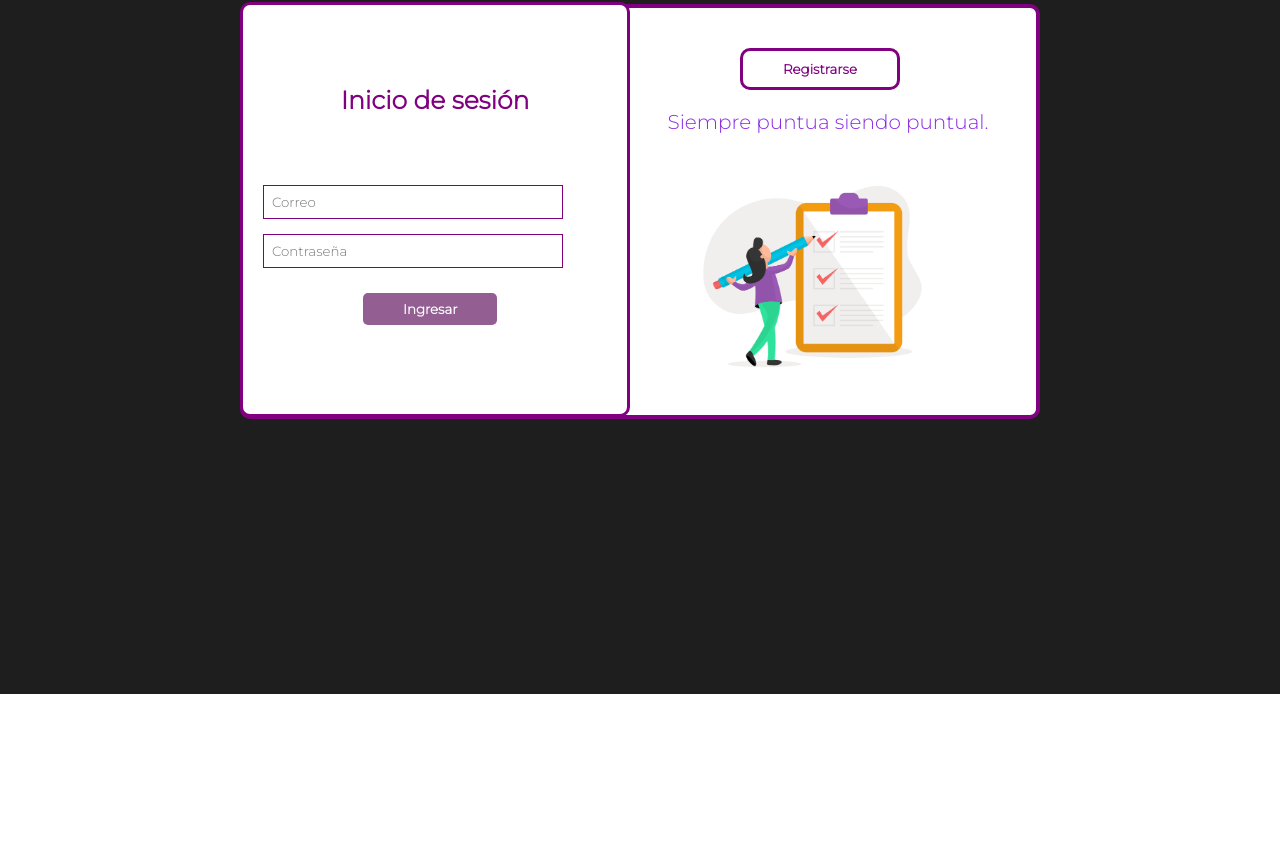
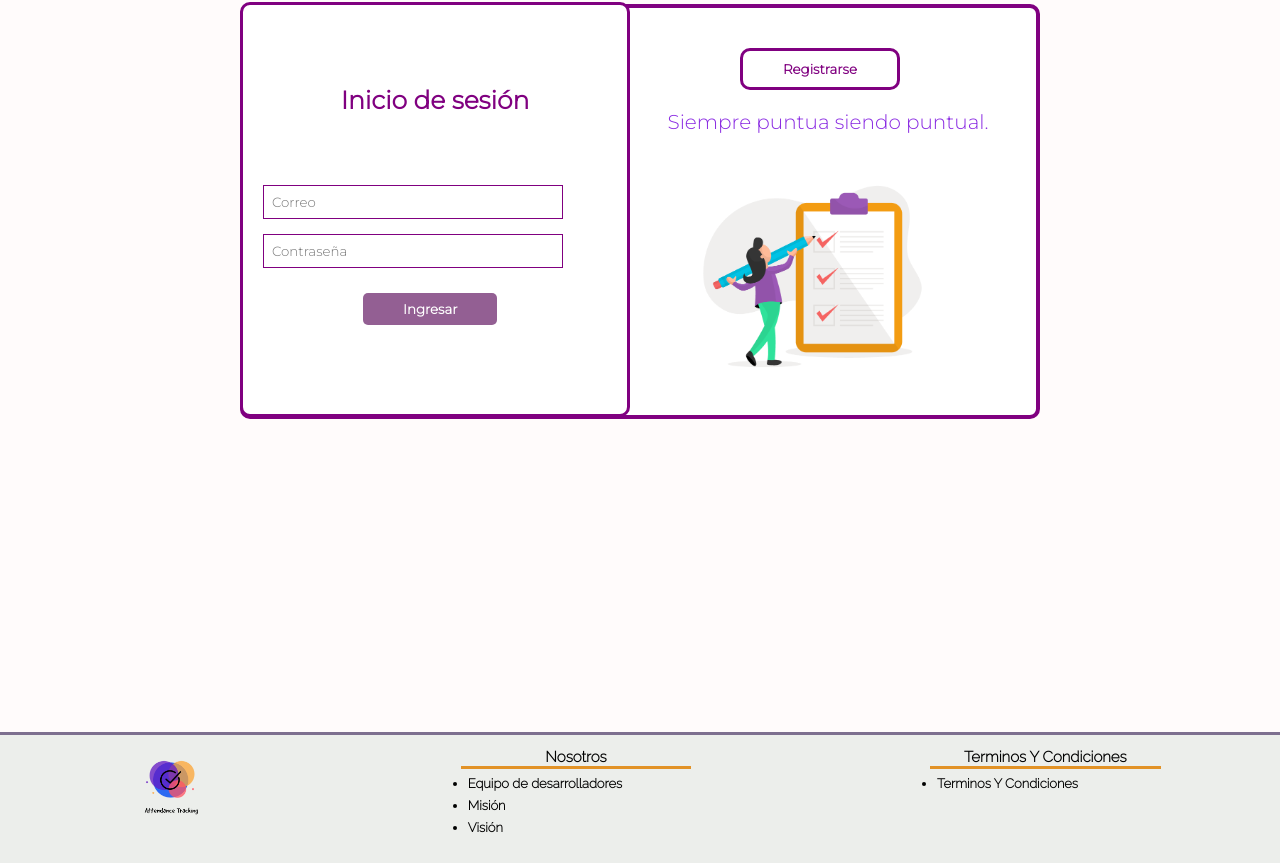
Before and after one commit to JumaLonDev/attendance-tracking, an Angular app: page /inicio-registro in a window 1280 px wide. Shown: the part 106-969 px from the top of the page. Before the commit the page ends 800 px from the top, so only its background shows below. Built offline with nearby package versions, Linux system fonts and the light colour scheme.

Commit message:
Cambis en registro

```diff
--- a/src/app/components/inicio-registro/inicio-registro.component.css
+++ b/src/app/components/inicio-registro/inicio-registro.component.css
@@ -1,6 +1,6 @@
 @import url('https://fonts.googleapis.com/css2?family=Montserrat:wght@300&display=swap');
 *{margin: 0%; padding: 0%; box-sizing: border-box; text-decoration: none; font-family: 'Montserrat', sans-serif;}
-body{background-color: rgb(30, 30, 30); }
+body{background-color: rgb(255, 251, 251); }
 main{width: 100%; padding: 20px;height: 100vh; padding: 10px;}
 .container{width: 100%; max-width: 800px; margin: auto; position: relative; margin-top: 100px}
 img{width: 60%; margin-left: 60px;}
--- a/src/app/components/inicio-registro/inicio-registro.component.html
+++ b/src/app/components/inicio-registro/inicio-registro.component.html
@@ -66,4 +66,6 @@
             </div>
         </div>
     </main>
+
+    <app-footer></app-footer>
 </body>
```
